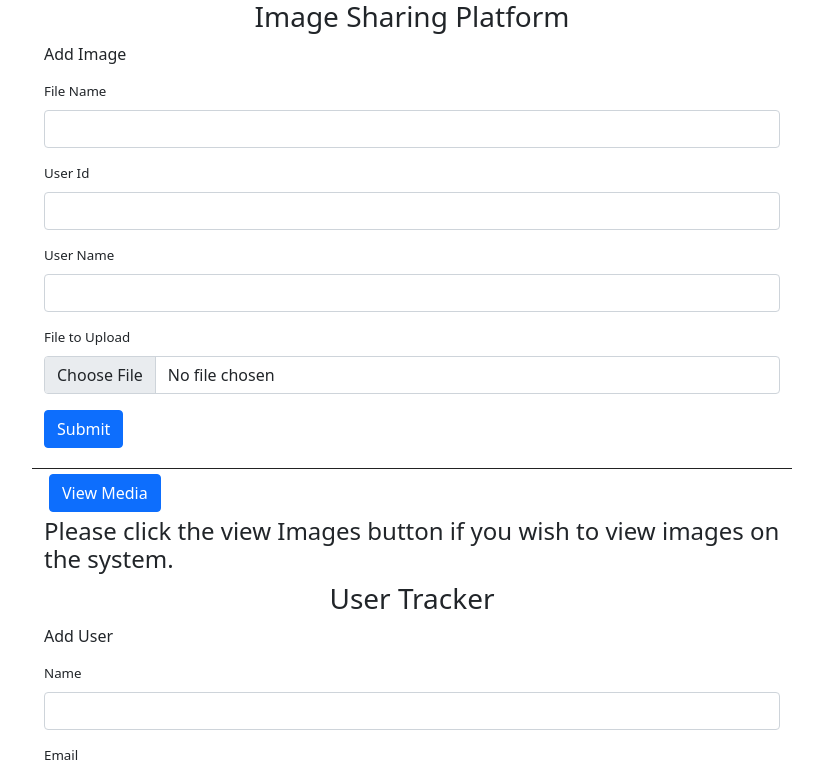
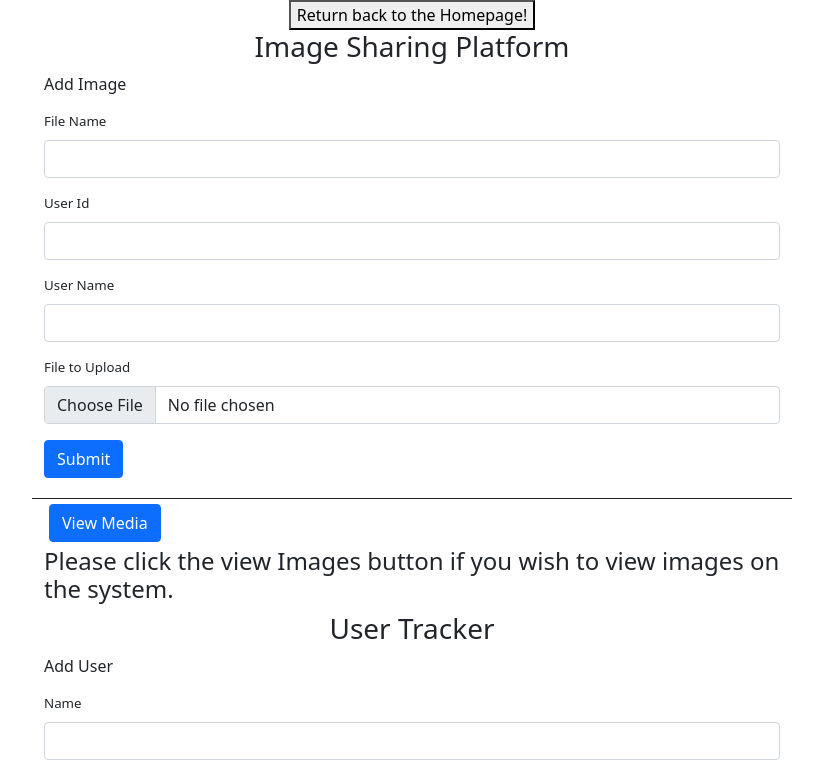
Before and after one commit to tmcfadden34/CW2-tmcf, a plain HTML site: page Web App Files/index.html in a window 1280 px wide. Shown: the top 771 px of the page, without its empty margins (228-1051 px from the left). Drawn offline with nearby package versions, Linux system fonts and the light colour scheme.

Commit message:
Added return to homepage button

```diff
--- a/Web App Files/index.html
+++ b/Web App Files/index.html
@@ -23,6 +23,9 @@
             <div class="col-2"  ></div>
 
             <div class="col-8" style="text-align: center;">
+              <a href="homepage.html">
+                <button>Return back to the Homepage!</button>
+            </a>
               <h3>Image Sharing Platform</h3>
             </div>
 
```
Also changed, not shown: Web App Files/homepage.html (+1 -0 lines).
